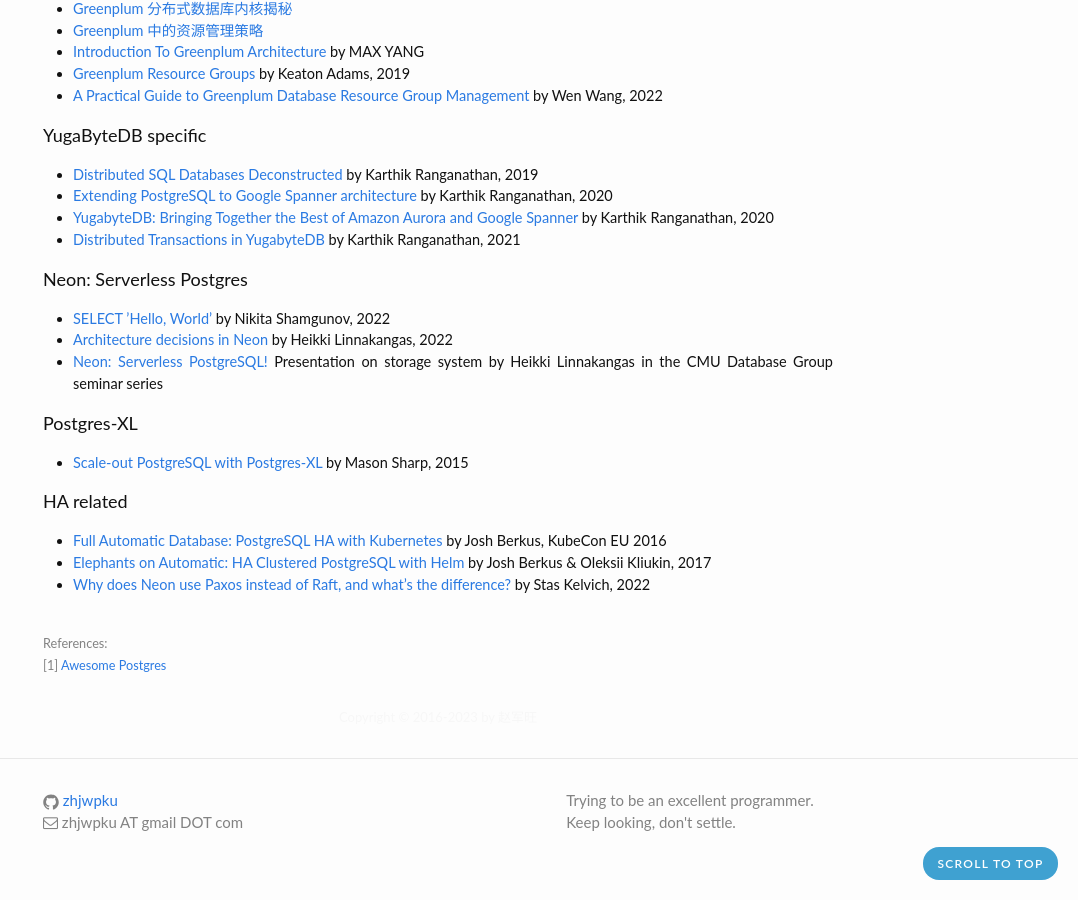
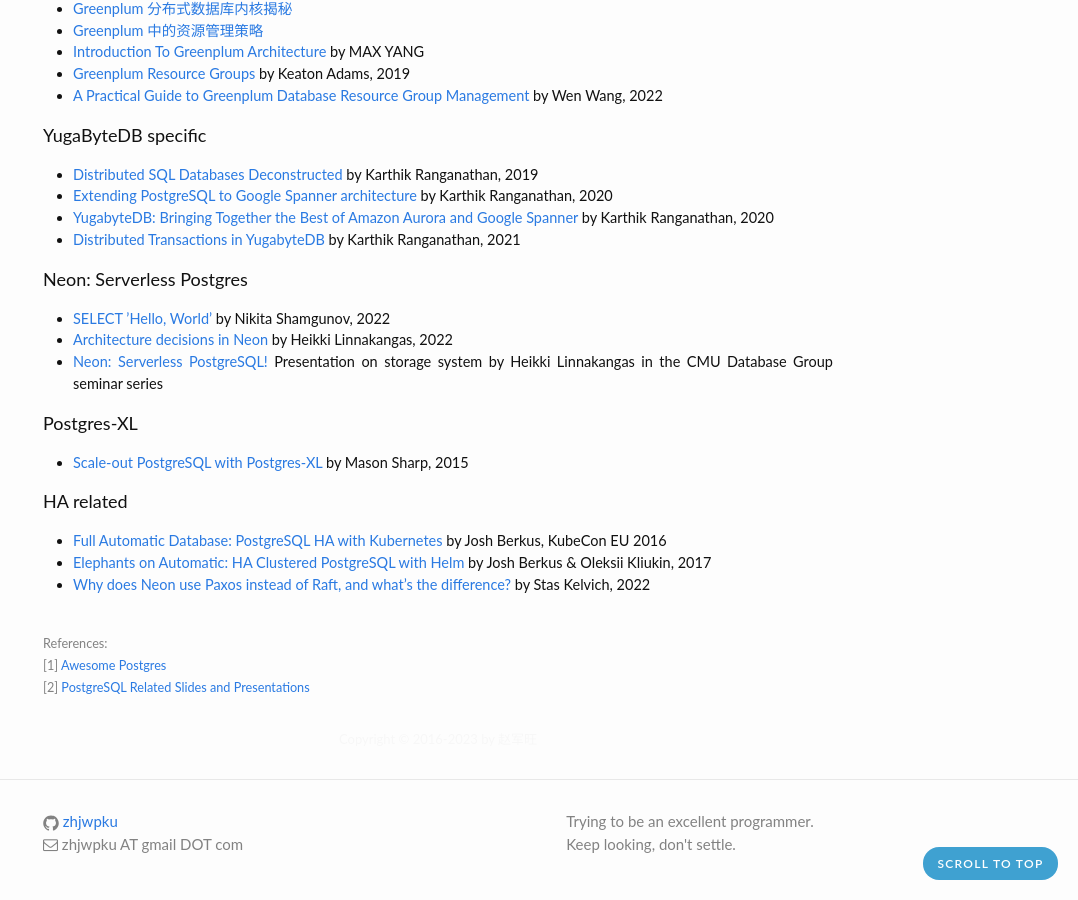
Before and after one commit to zhjwpku/zhjwpku.github.io, a Jekyll site: the page built from _posts/2022-07-12-awesome-postgres.md, in a window 1280 px wide and 900 px high, scrolled down 4054 px. Shown: the whole window, without its empty margins (202-1280 px from the left). Built offline with Jekyll 4.4.1, drawn with Linux system fonts in a browser that asks for light colours; comment, search, counter and statistics services are not loaded; before the commit the page ends 4933 px from its top, so only the background shows below that.

Commit message:
PostgreSQL Related Slides and Presentations
Signed-off-by: Junwang Zhao <zhjwpku@gmail.com>

```diff
--- a/_posts/2022-07-12-awesome-postgres.md
+++ b/_posts/2022-07-12-awesome-postgres.md
@@ -224,6 +224,7 @@
 <br>
 <span class="post-meta">
 [1] [Awesome Postgres](https://github.com/dhamaniasad/awesome-postgres)<br>
+[2] [PostgreSQL Related Slides and Presentations](https://wiki.postgresql.org/wiki/PostgreSQL_Related_Slides_and_Presentations)<br>
 </span>
 
 [postgres_up_and_running_3rd]: https://www.oreilly.com/library/view/postgresql-up-and/9781491963401/
```
